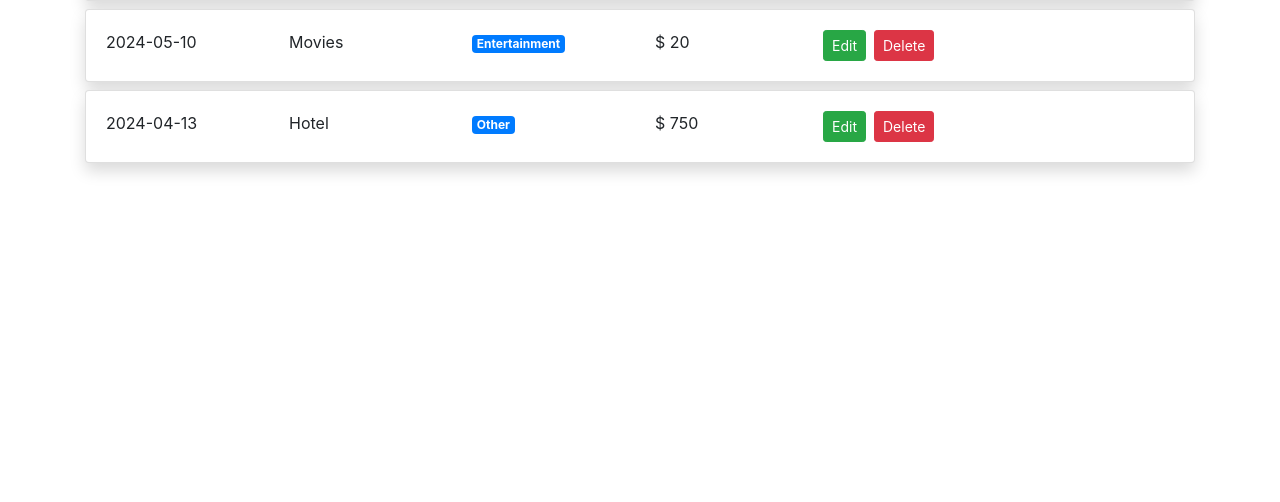
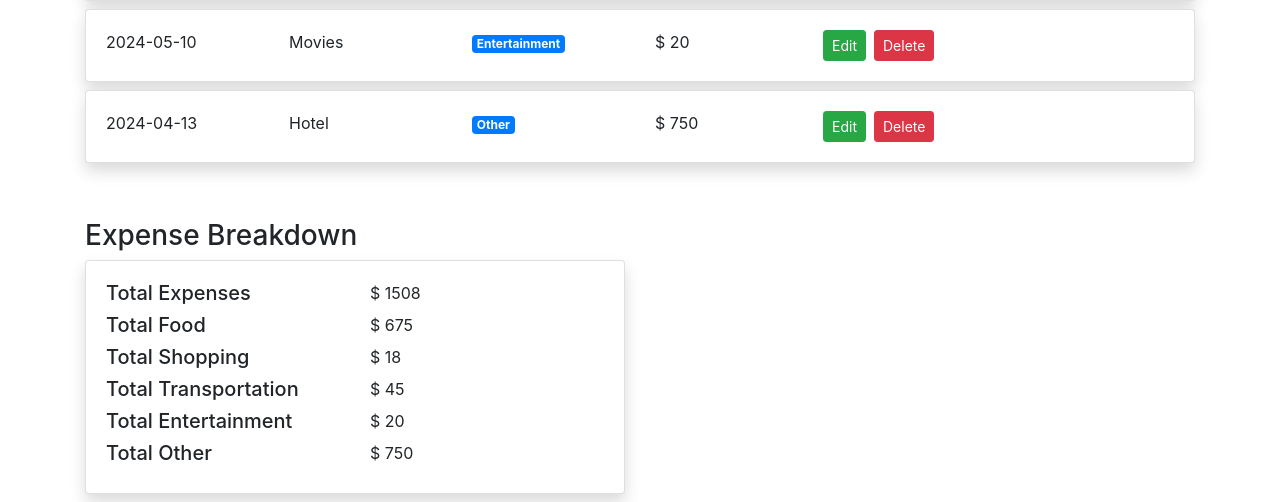
Before and after one commit to jenstem/python-expense-manager, a Flask app: page /expenses in a window 1280 px wide. Shown: the part 614-1116 px from the top of the page. Before the commit the page ends 788 px from the top, so only its background shows below. Run offline with Flask 3, Linux system fonts and the light colour scheme.

Commit message:
Display expenses breakdown + totals

```diff
--- a/templates/expenses.html
+++ b/templates/expenses.html
@@ -36,5 +36,63 @@
         </div>
     </div>
     {% endfor %}
+<div class="row">
+    <div class="col-md-6">
+        <h3 class="mt-5">Expense Breakdown</h3>
+        <div class="card shadow mb-2 bg-white rounded">
+            <div class="card-body">
+                <div class="row">
+                    <div class="col-md-6">
+                        <h5>Total Expenses</h5>
+                    </div>
+                    <div class="col-md-6">
+                        $ {{ total }}
+                    </div>
+                </div>
+                <div class="row">
+                    <div class="col-md-6">
+                        <h5>Total Food</h5>
+                    </div>
+                    <div class="col-md-6">
+                        $ {{ t_food }}
+                    </div>
+                </div>
+                <div class="row">
+                    <div class="col-md-6">
+                        <h5>Total Shopping</h5>
+                    </div>
+                    <div class="col-md-6">
+                        $ {{ t_shopping }}
+                    </div>
+                </div>
+                <div class="row">
+                    <div class="col-md-6">
+                        <h5>Total Transportation</h5>
+                    </div>
+                    <div class="col-md-6">
+                        $ {{ t_transportation }}
+                    </div>
+                </div>
+                <div class="row">
+                    <div class="col-md-6">
+                        <h5>Total Entertainment</h5>
+                    </div>
+                    <div class="col-md-6">
+                        $ {{ t_entertainment }}
+                    </div>
+                </div>
+                <div class="row">
+                    <div class="col-md-6">
+                        <h5>Total Other</h5>
+                    </div>
+                    <div class="col-md-6">
+                        $ {{ t_other }}
+                    </div>
+                </div>
+            </div>
+    </div>
+</div>
+
+
 </div>
 {% endblock %}
```
Also changed, not shown: mydatabase.db.
